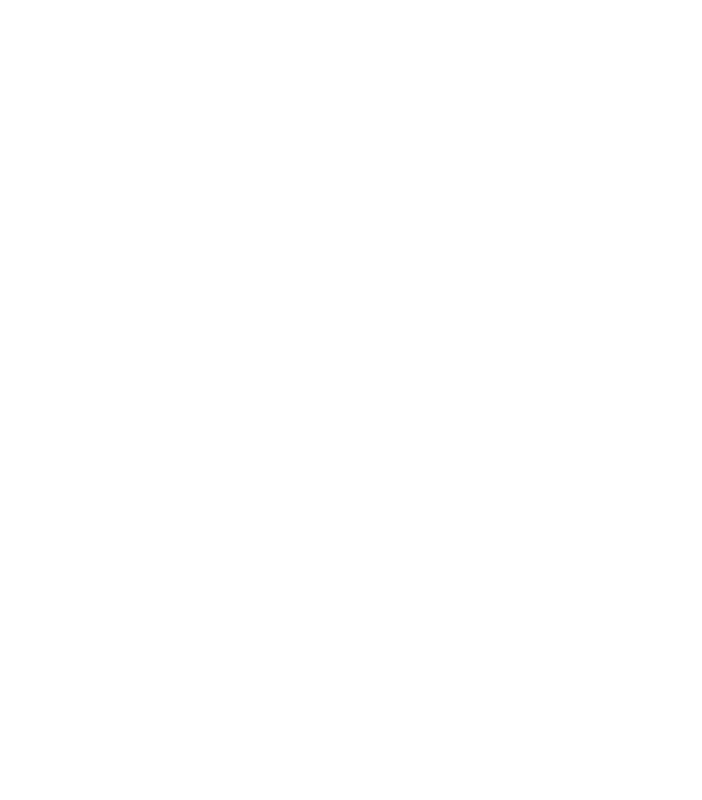
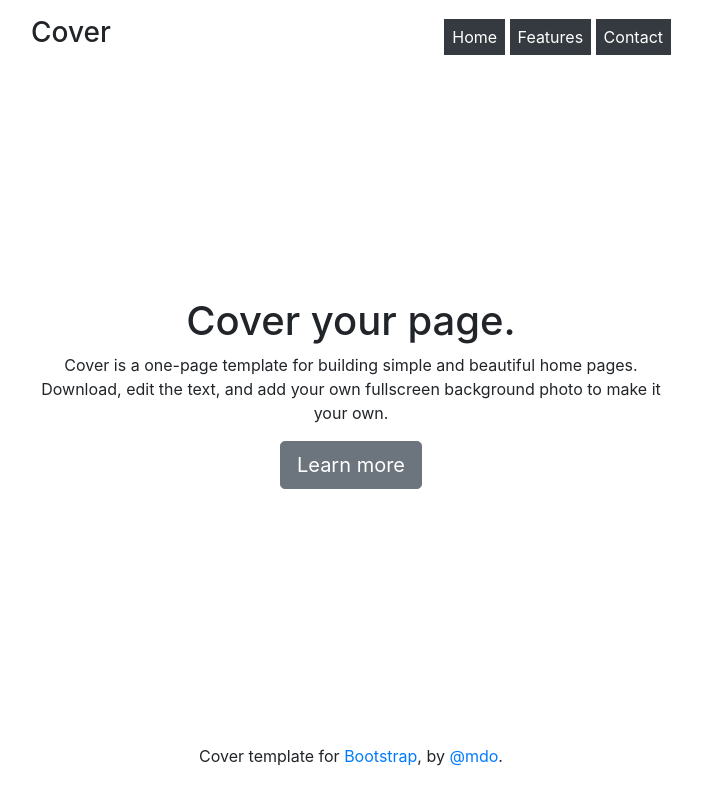
Before and after one commit to Windfall0904/PrimeProject, a plain HTML site: page firstpageonmac.html in a window 1280 px wide. Shown: the whole page, without its empty margins (289-991 px from the left). Drawn offline with nearby package versions, Linux system fonts and the light colour scheme.

Commit message:
first page of sub branch

```diff
--- a/css/index.css
+++ b/css/index.css
@@ -23,3 +23,7 @@
 #page5 {
 	background-color: rgb(226, 127, 36);
 }
+
+.container {
+
+}
--- /dev/null
+++ b/css/pageone.css
@@ -0,0 +1,3 @@
+.main-body {
+    max-width: 42em;
+}
--- a/firstpageonmac.html
+++ b/firstpageonmac.html
@@ -1,10 +1,47 @@
 <!DOCTYPE html>
-<html lang="en">
+<html lang="en" class="h-100">
 <head>
-    <meta charset="UTF-8">
-    <title>Title</title>
+    <!-- Required meta tags -->
+    <meta charset="utf-8">
+    <meta name="viewport" content="width=device-width, initial-scale=1, shrink-to-fit=no">
+
+    <!-- Bootstrap CSS -->
+    <link rel="stylesheet" href="https://stackpath.bootstrapcdn.com/bootstrap/4.1.3/css/bootstrap.min.css" integrity="sha384-MCw98/SFnGE8fJT3GXwEOngsV7Zt27NXFoaoApmYm81iuXoPkFOJwJ8ERdknLPMO" crossorigin="anonymous">
+    <!--Fullpage CSS-->
+    <link rel="stylesheet" type="text/css" href="css/fullpage.css"/>
+    <!--customized CSS-->
+    <link rel="stylesheet" type="text/css" href="css/pageone.css"/>
+
+    <title>Hello, world!</title>
 </head>
-<body>
+<body class="text-center h-100">
+    <div class="container d-flex flex-column w-100 h-100 p-3 main-body">
+        <header class="mb-8 mb-auto">
+            <div class="d-flex justify-content-between align-items-center">
+                <h3 class="">Cover</h3>
+                <nav class="">
+                    <a class="d-inline p-2 bg-dark text-white" href="#">Home</a>
+                    <a class="d-inline p-2 bg-dark text-white" href="#">Features</a>
+                    <a class="d-inline p-2 bg-dark text-white" href="#">Contact</a>
+                </nav>
+            </div>
+        </header>
 
+        <main role="main" class="d-flex justify-content-between">
+            <div class="d-flex flex-column">
+                <h1 class="">Cover your page.</h1>
+                <p class="">Cover is a one-page template for building simple and beautiful home pages. Download, edit the text, and add your own fullscreen background photo to make it your own.</p>
+                <p class="">
+                    <a href="#" class="btn btn-lg btn-secondary">Learn more</a>
+                </p>
+            </div>
+        </main>
+
+        <footer class="mastfoot mt-auto">
+            <div class="">
+                <p>Cover template for <a href="">Bootstrap</a>, by <a href="">@mdo</a>.</p>
+            </div>
+        </footer>
+    </div>
 </body>
 </html>
```
Also changed, not shown: index.html (+34 -4 lines).
